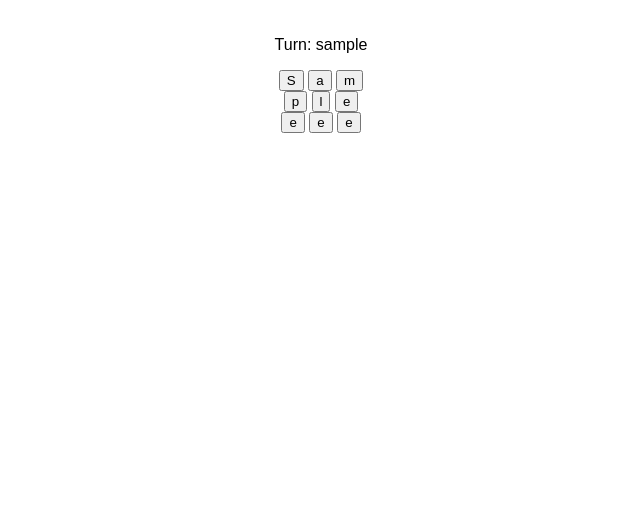
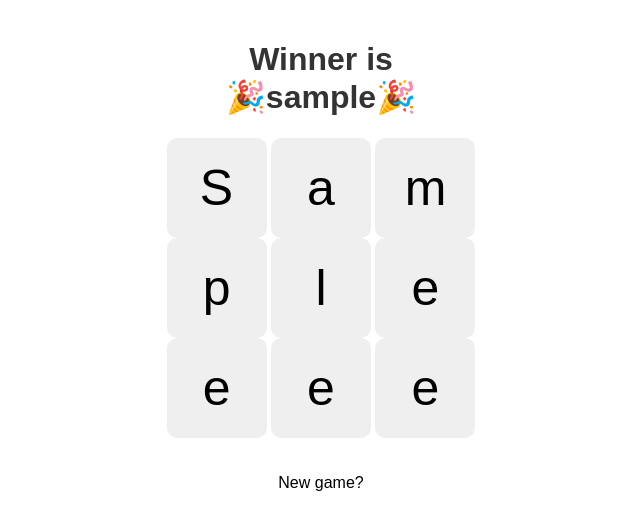
Before and after one commit to namedsajjad/django-tictactoe, a Django app: page /game/1 in a window 1280 px wide. Shown: the top 530 px of the page, without its empty margins (319-959 px from the left). Run offline with Django 5.2, Linux system fonts and the light colour scheme; a user stored in the database is signed in; tables that the repository leaves empty hold one stand-in row (values such as "Sample post").

Commit message:
Mostly done, some bugs here and there

```diff
--- a/game/models.py
+++ b/game/models.py
@@ -3,8 +3,6 @@ from django.db import models
 from django.utils import timezone
 from datetime import timedelta
 from django.core.exceptions import ValidationError
-
-# Importing F for field updates
 from django.db.models import F
 
 # Player as the default User
@@ -23,6 +21,10 @@ class Game(models.Model):
     EMPTY_BOARD = '---------'
     player_x = models.ForeignKey(Player, related_name='player_x', on_delete=models.CASCADE)
     player_o = models.ForeignKey(Player, related_name='player_o', on_delete=models.CASCADE)
+
+    o_peak = models.CharField(max_length=5, default='-')
+    x_peak = models.CharField(max_length=5, default='-')
+
     board = models.CharField(max_length=9, default=EMPTY_BOARD)  # 9 characters for a 3x3 board
     current_turn = models.ForeignKey(Player, related_name='current_turn', on_delete=models.CASCADE)
     last_move_by = models.ForeignKey(Player, related_name='last_move_by', null=True, blank=True, on_delete=models.SET_NULL)
@@ -37,6 +39,25 @@ class Game(models.Model):
         if self.player_x == self.player_o:
             raise ValidationError("A player cannot play against themselves.")
 
+    def check_winner(self):
+        winning_combinations = [
+            [0, 1, 2], [3, 4, 5], [6, 7, 8],
+            [0, 3, 6], [1, 4, 7], [2, 5, 8],
+            [0, 4, 8], [2, 4, 6]
+        ]
+        for combo in winning_combinations:
+            if all(self.board[i] == 'X' for i in combo):
+                self.winner = self.player_x
+                self.is_finished = True
+                self.save()  # Save the game state
+                return self.winner
+            elif all(self.board[i] == 'O' for i in combo):
+                self.winner = self.player_o
+                self.is_finished = True
+                self.save()  # Save the game state
+                return self.winner
+        return None
+
     def expire_if_over_24h(self):
         if not self.is_finished and timezone.now() - self.created_at > timedelta(hours=24):
             self.is_finished = True
--- a/game/views.py
+++ b/game/views.py
@@ -1,7 +1,8 @@
 from django.contrib.auth.decorators import login_required
 from django.contrib.auth import logout, login, authenticate
 from django.shortcuts import render, redirect, get_object_or_404
-from django.http import HttpResponseForbidden
+from django.http import HttpResponseForbidden, HttpResponse
+from django.urls import reverse
 import random
 from django.utils import timezone
 from datetime import timedelta
@@ -67,7 +68,8 @@ def leaderboard(request):
 
 @login_required
 def new_game(request):
-    players = Player.objects.filter(last_game_player__isnull=True)
+    # players = Player.objects.filter(last_game_player__isnull=True)
+    players = Player.objects.all()
     player_o = random.choice(players)
 
     game = Game.objects.create(
@@ -87,6 +89,7 @@ def game(request, game_id):
     game = get_object_or_404(Game, id=game_id)
     ctx = {
         'game_id': game_id,
+        'game' : game,
         'board' : game.board,
         'current_turn': game.current_turn
     }
@@ -97,28 +100,31 @@ def move(request, game_id, move_id):
     player = request.user
     game = get_object_or_404(Game, id=game_id)
 
-    if game.last_move_by.username == player.username or game.is_finished:
+    if game.last_move_by == player or game.is_finished:
         return HttpResponseForbidden("Not Today!")
-
 
     board_list = list(game.board)
 
     if player.username == game.player_o.username:
-        print(game.player_o.username)
-        player == game.player_o.username
-        board_list[move_id] = 'O'
-        game.last_move_by = request.user
-        game.current_turn = game.player_x
+        if board_list[move_id] == '-':
+            board_list[move_id] = 'O'
+            game.last_move_by = request.user
+            game.current_turn = game.player_x
+        else:
+            return HttpResponseForbidden("Already peaked!")
     else:
-        print(game.player_x.username)
-        player == game.player_x.username
-        board_list[move_id] = 'X'
-        game.last_move_by = request.user
-        game.current_turn = game.player_o
-
+        if board_list[move_id] == '-':
+            board_list[move_id] = 'X'
+            game.last_move_by = request.user
+            game.current_turn = game.player_o
+        else:
+            return HttpResponseForbidden("Already peaked!")
 
     game.board = ''.join(board_list)
-    game.save()
+    winner = game.check_winner()
 
-    print(board_list[move_id])
-    pass
+    if winner:
+        return HttpResponse("Winner is: "+ winner.username + "🎉")
+    else:
+        game.save()
+        return redirect(reverse('game', kwargs={'game_id': game_id}))
--- a/templates/game/game.html
+++ b/templates/game/game.html
@@ -1,13 +1,30 @@
 {% extends "base.html" %}
 
 {% block title %}
-GAME {{game_id}}
+GAME {{game_id}} | {{request.user}}
 {% endblock title %}
 
 
 {% block content %}
+    <style>
+        button {
+            width: 100px;
+            height: 100px;
+            font-size: 50px;
+            border: none;
+            border-radius: 10px;
+        }
+    </style>
 
-<p>Turn: {{current_turn}} </p>
+{% if game.is_finished %}
+<h1>Winner is <br>  <strong>🎉{{game.winner}}🎉</strong> </h1>
+{% else %}
+    {% if current_turn == request.user %}
+    <h1>Your turn!</h1>
+    {% else %}
+    <h1>Opponent's Turn: {{current_turn}} </h1>
+    {% endif %}
+{% endif %}
 
 <a href="{% url "move" game_id 0 %}"><button>{{ board|slice:":1"|last }}</button></a>
 <a href="{% url "move" game_id 1 %}"><button>{{ board|slice:":2"|last }}</button></a>
@@ -20,5 +37,15 @@ GAME {{game_id}}
 <a href="{% url "move" game_id 6 %}"><button>{{ board|slice:":7"|last }}</button></a>
 <a href="{% url "move" game_id 7 %}"><button>{{ board|slice:":8"|last }}</button></a>
 <a href="{% url "move" game_id 8 %}"><button>{{ board|slice:":9"|last }}</button></a>
+<br><br><br>
+{% if game.is_finished %}
+<a href="{% url "new_game" %}">New game?</a>
+{% endif %}
+    <script>
+        // Function to refresh the page every 5 seconds
+        setInterval(function() {
+            location.reload();
+        }, 1000); // 5000 milliseconds = 5 seconds
+    </script>
 
 {% endblock content %}
```
Also changed, not shown: game/migrations/0004_game_o_peak_game_x_peak.py (added).
